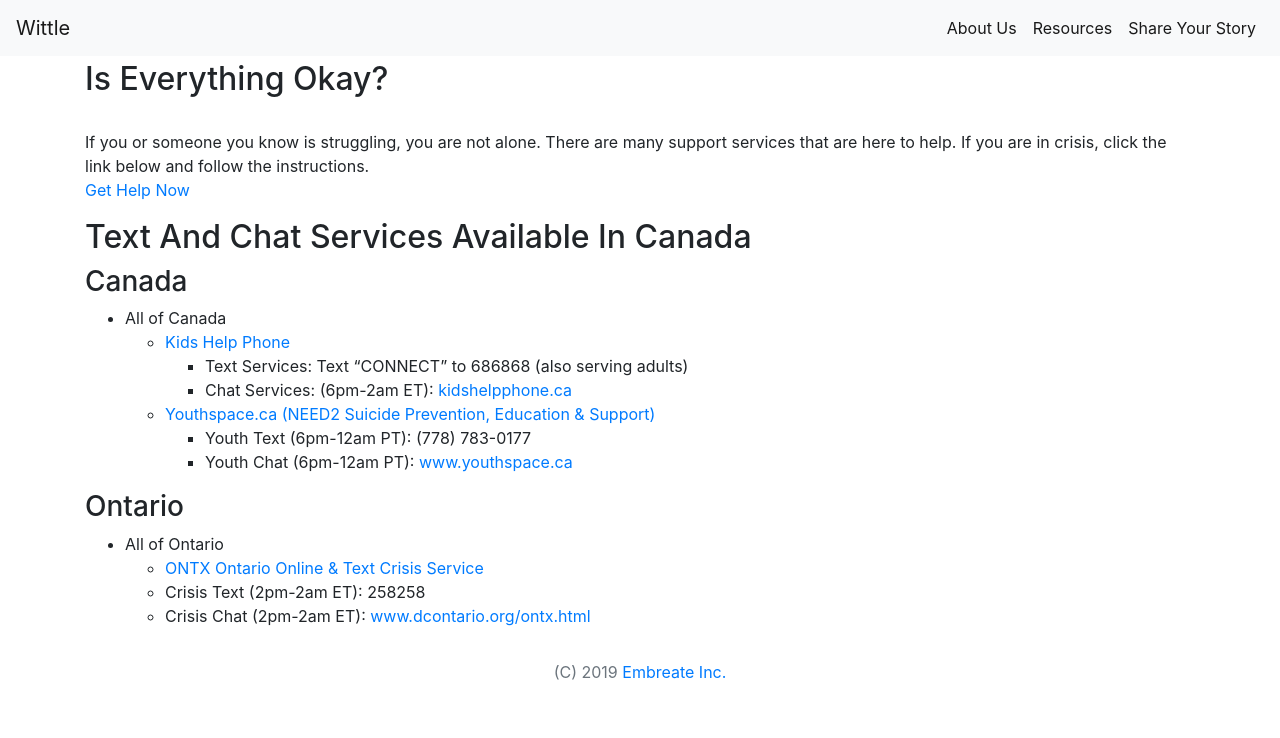
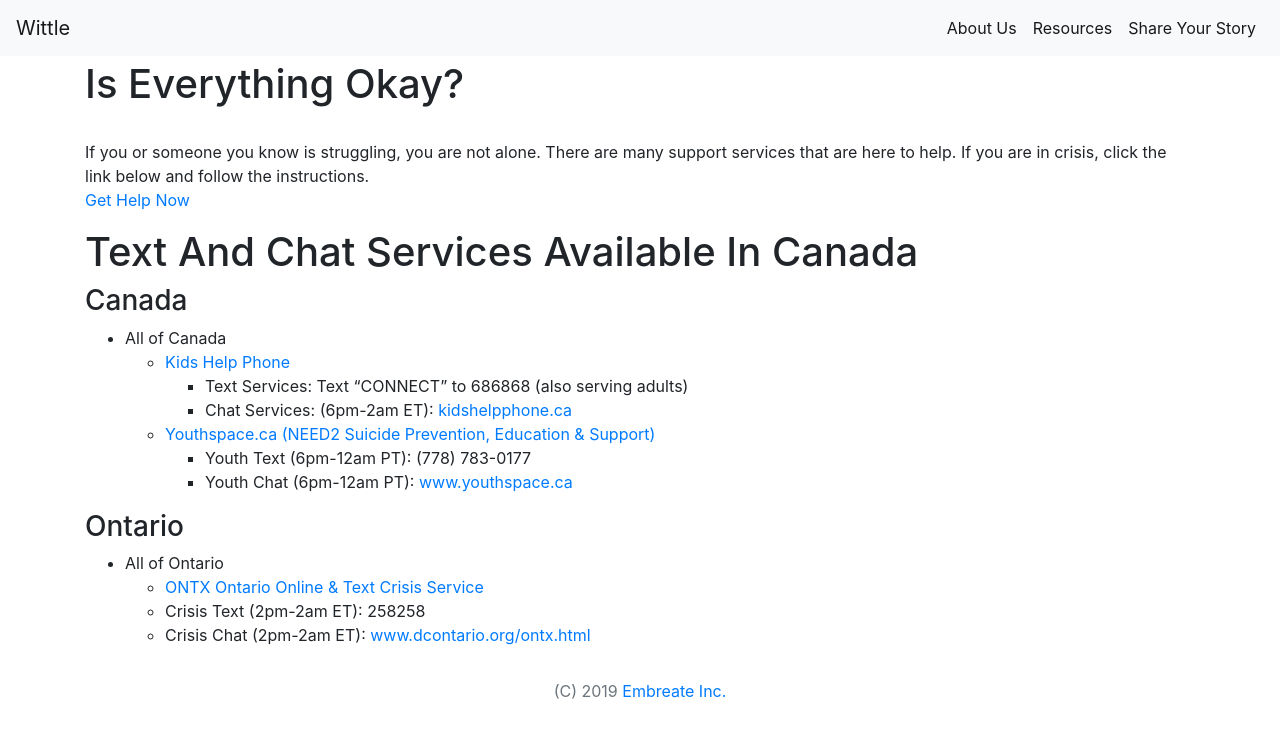
Before and after one commit to embreate/wittle-website, a Jekyll site: the page built from resources.markdown, in a window 1280 px wide. Shown: the top 738 px of the page. Built offline with Jekyll 4.4.1, drawn with Linux system fonts in a browser that asks for light colours; nearby versions of some CDN libraries.

```diff
--- a/resources.markdown
+++ b/resources.markdown
@@ -5,11 +5,11 @@ isInNav: true
 layout: default
 ---
 
-## Is Everything Okay?
+# Is Everything Okay?
 <br>If you or someone you know is struggling, you are not alone. There are many support services that are here to help. If you are in crisis, click the link below and follow the instructions.
 <br>[Get Help Now](http://www.crisisservicescanada.ca/en/)<br/>
 
-## Text And Chat Services Available In Canada
+# Text And Chat Services Available In Canada
 
 ### Canada
 * All of Canada
```
